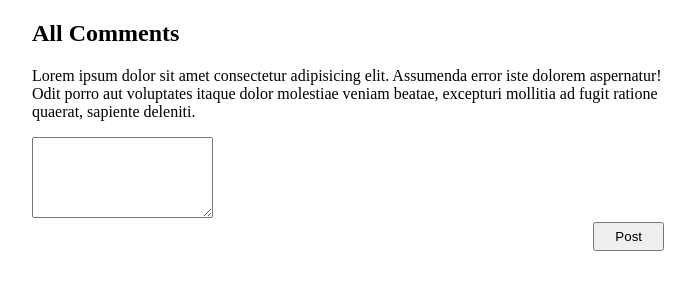
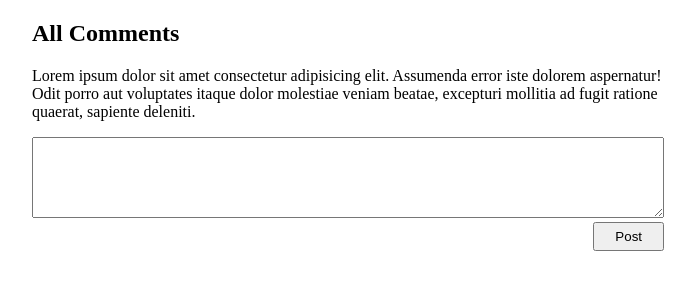
Before and after one commit to engrasel/add-comments-list, a plain HTML site: page index.html in a window 1280 px wide. Shown: the whole page, without its empty margins (292-987 px from the left). Drawn offline with Linux system fonts and the light colour scheme.

Commit message:
Update style.css

```diff
--- a/style.css
+++ b/style.css
@@ -3,7 +3,8 @@
     margin: auto;
 }
 .comments #comment-box{
-    width: -moz-available;
+    width: 100%;
+    box-sizing: border-box;
 }
 .comments #submit-comment{
     padding: 5px 20px;
```
